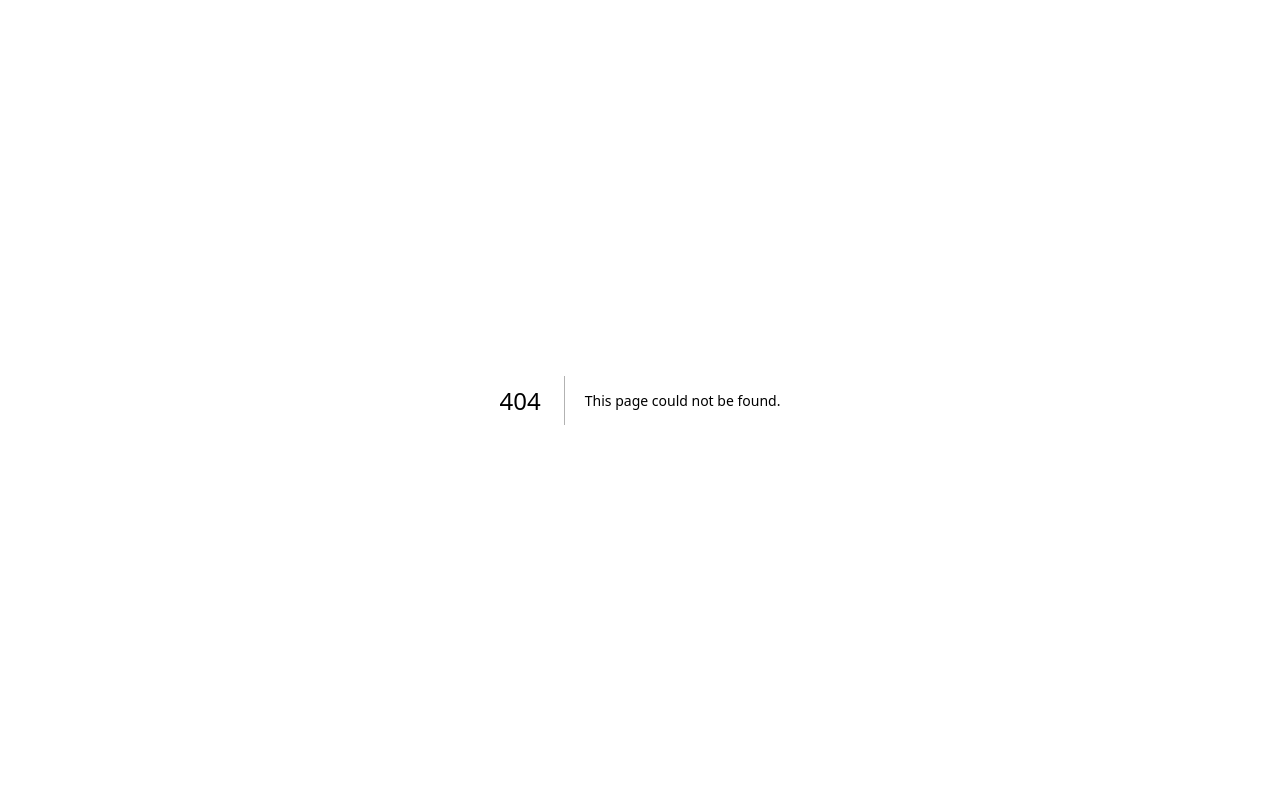
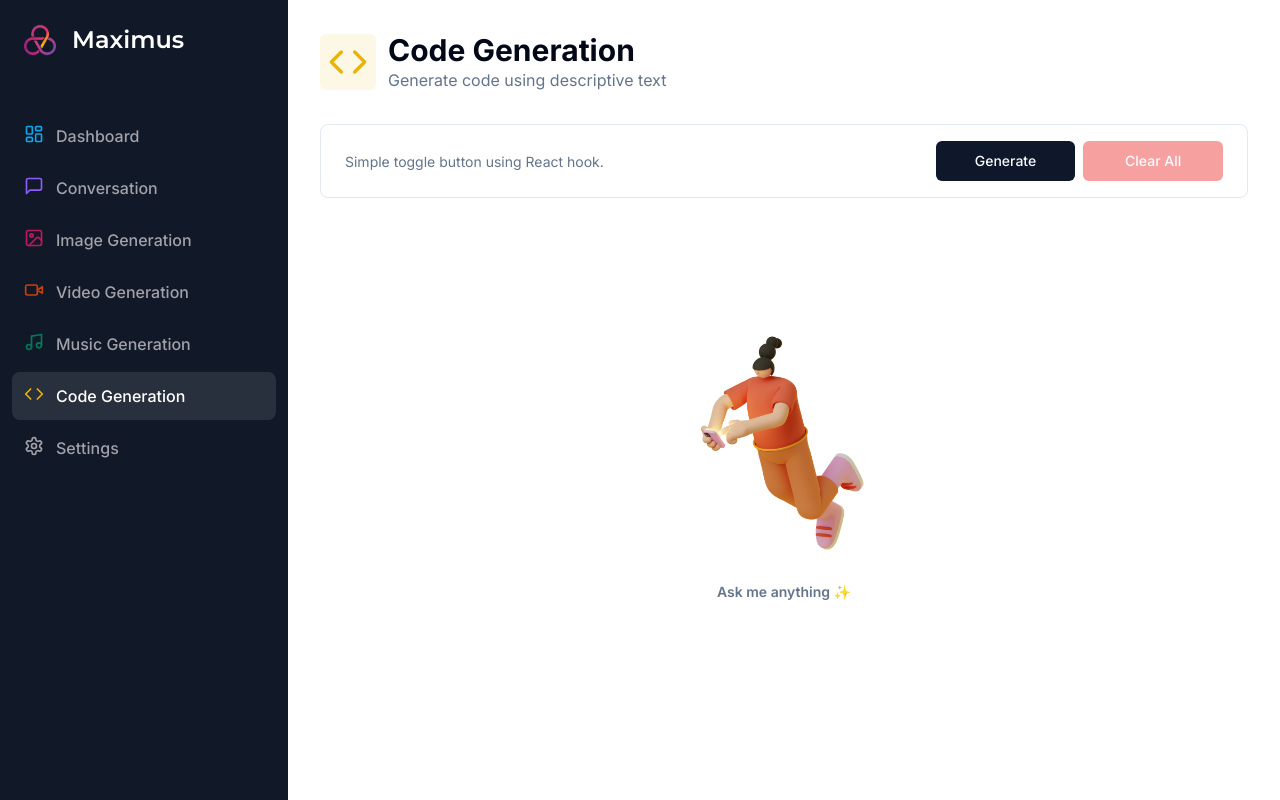
Before and after one commit to DrewIndeed/ai-saas-2023, a Next.js app: page /code-gen in a window 1280 px wide. Before the commit this address had no page. Built offline with nearby package versions, Linux system fonts and the light colour scheme.

Commit message:
15. feat: code generation

```diff
--- /dev/null
+++ b/app/(dashboard)/(routes)/code-gen/constants.ts
@@ -0,0 +1,7 @@
+import * as z from "zod";
+
+export const formSchema = z.object({
+  prompt: z.string().min(1, {
+    message: "Prompt is reqiured!",
+  }),
+});
--- /dev/null
+++ b/app/(dashboard)/(routes)/code-gen/page.tsx
@@ -0,0 +1,168 @@
+"use client";
+
+import { zodResolver } from "@hookform/resolvers/zod";
+import axios from "axios";
+import { Code } from "lucide-react";
+import { useRouter } from "next/navigation";
+import {
+  ChatCompletion,
+  ChatCompletionMessage,
+} from "openai/resources/chat/index.mjs";
+import { useState } from "react";
+import { useForm } from "react-hook-form";
+import ReactMarkdown from "react-markdown";
+import * as z from "zod";
+
+import CustomAvatar from "@/components/Avatar";
+import Empty from "@/components/Empty";
+import Heading from "@/components/Heading";
+import Loader from "@/components/Loader";
+import { Button } from "@/components/ui/button";
+import { Form, FormControl, FormField, FormItem } from "@/components/ui/form";
+import { Input } from "@/components/ui/input";
+import { Separator } from "@/components/ui/separator";
+import { cn } from "@/lib/utils";
+
+import { formSchema } from "./constants";
+
+const CodeGenPage = () => {
+  // hooks
+  const router = useRouter();
+  // states
+  const [messages, setMessages] = useState<
+    (ChatCompletionMessage & ChatCompletion.Choice)[]
+  >([]);
+  // set up form
+  const form = useForm<z.infer<typeof formSchema>>({
+    resolver: zodResolver(formSchema),
+    defaultValues: { prompt: "" },
+  });
+  // form loading state
+  const formLoading = form.formState.isSubmitting;
+  // handle submit form
+  const onSubmit = async (values: z.infer<typeof formSchema>) => {
+    try {
+      // create message obj
+      const currentMsg: ChatCompletionMessage = {
+        role: "user",
+        content: values.prompt,
+      };
+      // create new messages
+      const newMessages = [...messages, currentMsg];
+      // call conversation api
+      const response = await axios.post("/api/code-gen", {
+        messages: [currentMsg],
+      });
+      // update messages state
+      setMessages((prevMsg) => [...prevMsg, currentMsg, response.data]);
+      // reset form for new promt
+      form.reset();
+    } catch (error) {
+      // TODO: open modal
+      console.log("[CONVERATION_SUBMIT_ERROR]", error);
+    } finally {
+      router.refresh();
+    }
+  };
+
+  return (
+    <div>
+      <Heading
+        {...{
+          title: "Code Generation",
+          desc: "Generate code using descriptive text",
+          icon: Code,
+          iconColor: "text-yellow-500",
+          bgColor: "bg-yellow-500/10",
+        }}
+      />
+      <div className="px-4 lg:px-8">
+        <div className="mb-4">
+          <Form {...form}>
+            <form
+              onSubmit={form.handleSubmit(onSubmit)}
+              className="rounded-lg border w-full p-4 px-3 md:px-6 focus-within:shadow-sm grid grid-cols-12 gap-2"
+            >
+              <FormField
+                name="prompt"
+                render={({ field }) => (
+                  <FormItem className="col-span-12 lg:col-span-8">
+                    <FormControl className="m-0 p-0">
+                      <Input
+                        className="border-0 outline-none focus-visible:ring-0 focus-visible:ring-transparent"
+                        disabled={formLoading}
+                        placeholder="Simple toggle button using React hook."
+                        {...field}
+                      />
+                    </FormControl>
+                  </FormItem>
+                )}
+              />
+              <Button className="col-span-6 lg:col-span-2 w-full">
+                Generate
+              </Button>
+              <Button
+                onClick={(e) => {
+                  e.preventDefault();
+                  setMessages([]);
+                }}
+                variant="destructive"
+                className="col-span-6 lg:col-span-2 w-full"
+                disabled={messages.length <= 0}
+              >
+                Clear All
+              </Button>
+            </form>
+          </Form>
+        </div>
+        <div className="space-y-4 mt-4 pb-4">
+          {formLoading && (
+            <div className="p-8 rounded-lg w-full flex items-center justify-center bg-muted">
+              <Loader />
+            </div>
+          )}
+          {messages.length === 0 && !formLoading && (
+            <Empty label="Ask me anything ✨" />
+          )}
+          {messages.length > 0 && <Separator />}
+          <div className="flex flex-col-reverse gap-y-4">
+            {messages.map((msg) => (
+              <div
+                key={msg.content || msg.message.content}
+                className={cn(
+                  "p-5 w-[90%] flex gap-x-6 rounded-lg break-word text-justify",
+                  msg.role === "user"
+                    ? "bg-white border border-black/10 ml-auto flex-row-reverse justify-between font-semibold"
+                    : "bg-muted mr-auto"
+                )}
+              >
+                <CustomAvatar type={msg.role === "user" ? "user" : "bot"} />
+                <div className="flex flex-col justify-center text-sm overflow-hidden leading-7">
+                  <ReactMarkdown
+                    components={{
+                      pre: ({ node, ...props }) => (
+                        <div className="overflow-auto w-full my-2 bg-black/10 p-2 rounded-lg">
+                          <pre {...props} />
+                        </div>
+                      ),
+                      code: ({ node, ...props }) => (
+                        <code
+                          className="bg-black/10 rounded-lg p-1"
+                          {...props}
+                        />
+                      ),
+                    }}
+                  >
+                    {!msg.message ? msg.content : msg.message.content || ""}
+                  </ReactMarkdown>
+                </div>
+              </div>
+            ))}
+          </div>
+        </div>
+      </div>
+    </div>
+  );
+};
+
+export default CodeGenPage;
--- a/app/(dashboard)/(routes)/dashboard/page.tsx
+++ b/app/(dashboard)/(routes)/dashboard/page.tsx
@@ -46,7 +46,7 @@
     href: "/code-gen",
     color: "text-yellow-500",
     bgColor: "bg-yellow-500/10",
-    icon: VideoIcon,
+    icon: Code,
   },
 ];
 
--- /dev/null
+++ b/app/api/code-gen/route.ts
@@ -0,0 +1,44 @@
+import { auth } from "@clerk/nextjs";
+import { NextResponse } from "next/server";
+import OpenAI from "openai";
+import { ChatCompletionMessageParam } from "openai/resources/chat/index.mjs";
+
+const openaiConfig = new OpenAI({
+  apiKey: process.env.OPENAI_API_KEY,
+});
+
+// this is to feed the model and set a initial role for it
+// otherwise, it is just a general chat model
+const instructionMsg: ChatCompletionMessageParam = {
+  role: "system",
+  content:
+    "You are a code generator. You must answer only in markdown code snippets. Use code comments for explanation.",
+};
+
+export async function POST(req: Request) {
+  try {
+    // handle auth and request
+    const { userId } = auth();
+    const body = await req.json();
+    const { messages } = body;
+
+    // handle errors
+    if (!userId) return new NextResponse("Unauthorized", { status: 401 });
+    if (!openaiConfig.apiKey)
+      return new NextResponse("Open AI key not found", { status: 500 });
+    if (!messages)
+      return new NextResponse("Messages are required", { status: 400 });
+
+    // use conversation api
+    const chatCompletion = await openaiConfig.chat.completions.create({
+      model: "gpt-3.5-turbo",
+      messages: [instructionMsg, ...messages],
+    });
+
+    // return chat response
+    return NextResponse.json(chatCompletion.choices[0]);
+  } catch (error) {
+    console.log("[CODEGEN_ERROR]:", error);
+    return new NextResponse("Internal Error", { status: 500 });
+  }
+}
--- a/package.json
+++ b/package.json
@@ -25,6 +25,7 @@
     "react": "latest",
     "react-dom": "latest",
     "react-hook-form": "^7.47.0",
+    "react-markdown": "^9.0.0",
     "tailwind-merge": "^1.14.0",
     "tailwindcss-animate": "^1.0.7",
     "zod": "^3.22.4"
```
Also changed, not shown: 1 other file (tests, documents, lock files or other folders).
